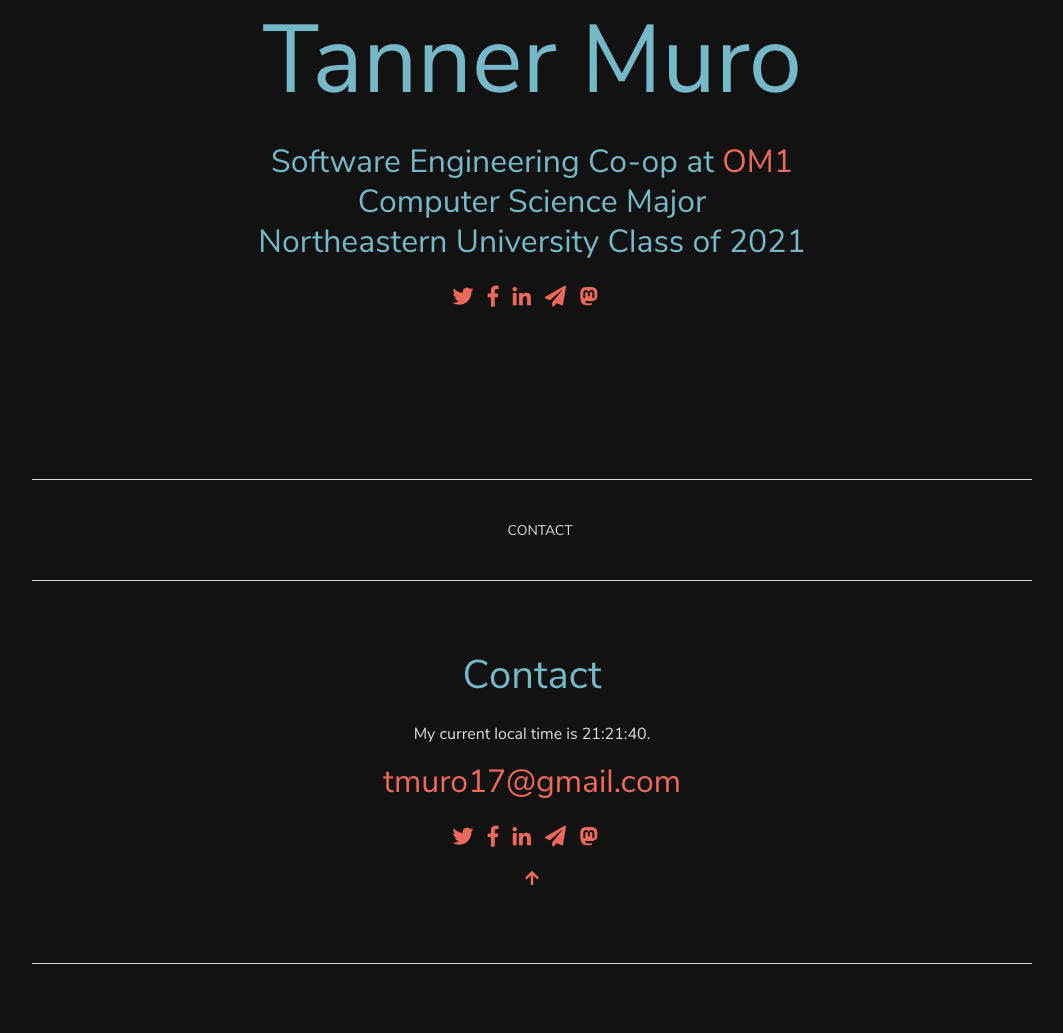
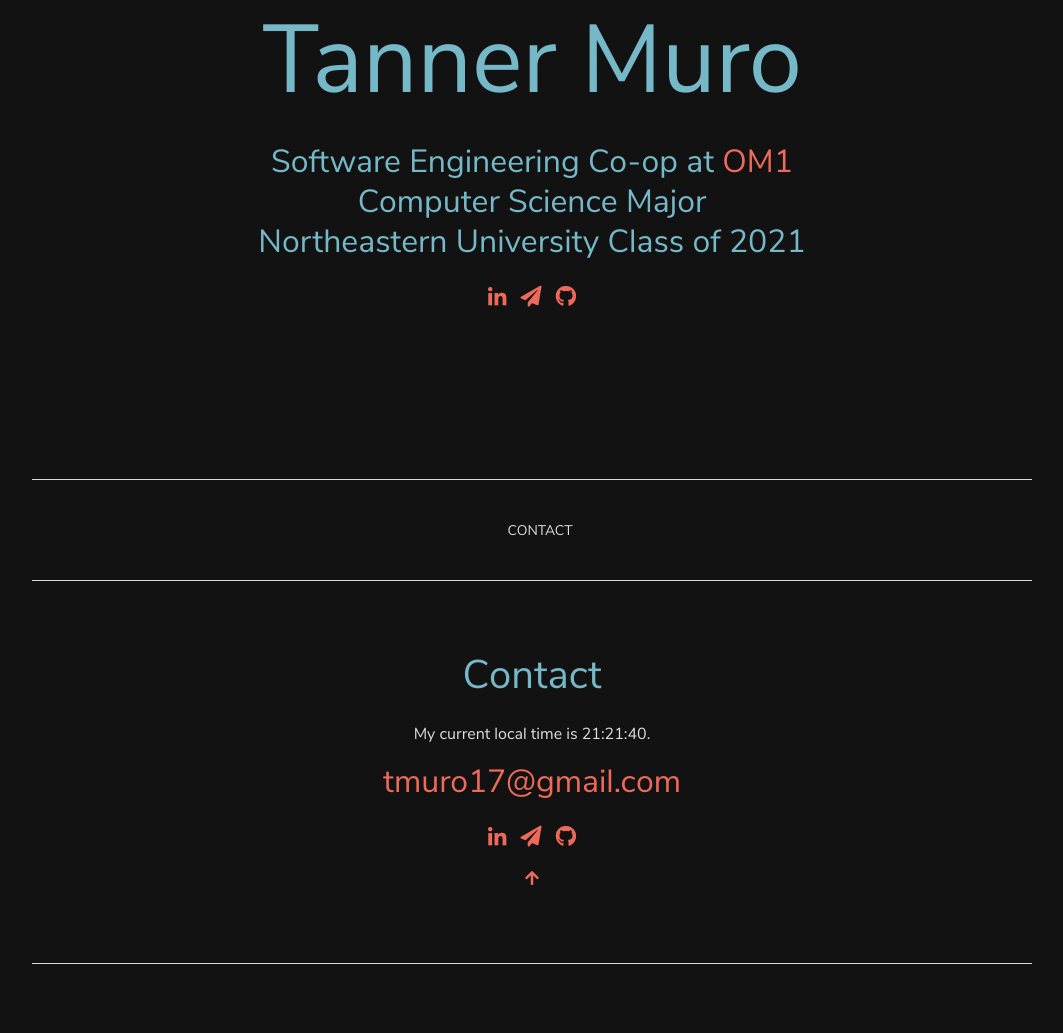
Before and after one commit to tmuro17/tmuro17.github.io, a plain HTML site: page index.html in a window 1280 px wide. Shown: the part 141-1174 px from the top of the page, without its empty margins (108-1171 px from the left). Drawn offline with Linux system fonts and the light colour scheme.

Commit message:
rebuilding site Mon Jun 29 21:21:35 EDT 2020

```diff
--- a/index.html
+++ b/index.html
@@ -75,15 +75,7 @@ Tanner Muro
                     <div class="fade-in three">
                         <div class="social-icons">
 
-    <a href="https://twitter.com/" >
-        <i class="fab fab fa-twitter"></i>
-    </a>
-
-    <a href="https://facebook.com/" >
-        <i class="fab fab fa-facebook-f"></i>
-    </a>
-
-    <a href="https://linkedin.com/gsdgf" >
+    <a href="https://www.linkedin.com/in/tanner-muro/" >
         <i class="fab fab fa-linkedin-in"></i>
     </a>
 
@@ -91,12 +83,8 @@ Tanner Muro
         <i class="fas fab fa-paper-plane"></i>
     </a>
 
-    <a href="https://mastodon.social/" rel="me">
-        <i class="fab fab fa-mastodon"></i>
-    </a>
-
     <a href="https://github.com/tmuro17" >
-        <i class=" fab fa-"></i>
+        <i class="fab fab fa-github"></i>
     </a>
 
 </div>
@@ -185,15 +173,7 @@ Tanner Muro
 
                 <div class="social-icons">
 
-    <a href="https://twitter.com/" >
-        <i class="fab fab fa-twitter"></i>
-    </a>
-
-    <a href="https://facebook.com/" >
-        <i class="fab fab fa-facebook-f"></i>
-    </a>
-
-    <a href="https://linkedin.com/gsdgf" >
+    <a href="https://www.linkedin.com/in/tanner-muro/" >
         <i class="fab fab fa-linkedin-in"></i>
     </a>
 
@@ -201,12 +181,8 @@ Tanner Muro
         <i class="fas fab fa-paper-plane"></i>
     </a>
 
-    <a href="https://mastodon.social/" rel="me">
-        <i class="fab fab fa-mastodon"></i>
-    </a>
-
     <a href="https://github.com/tmuro17" >
-        <i class=" fab fa-"></i>
+        <i class="fab fab fa-github"></i>
     </a>
 
 </div>
```
Also changed, not shown: 1 other file.
